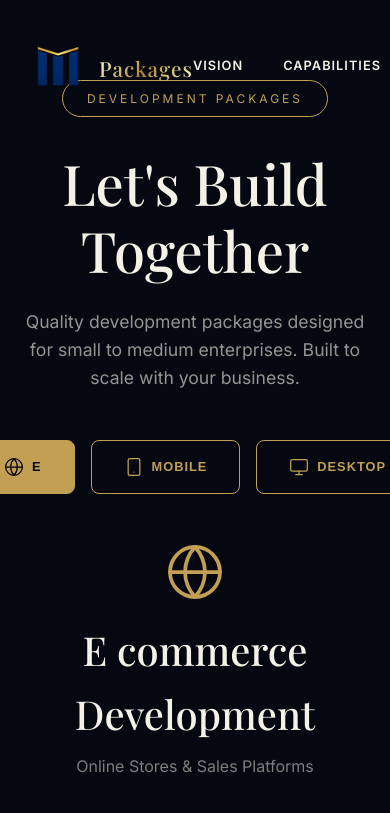
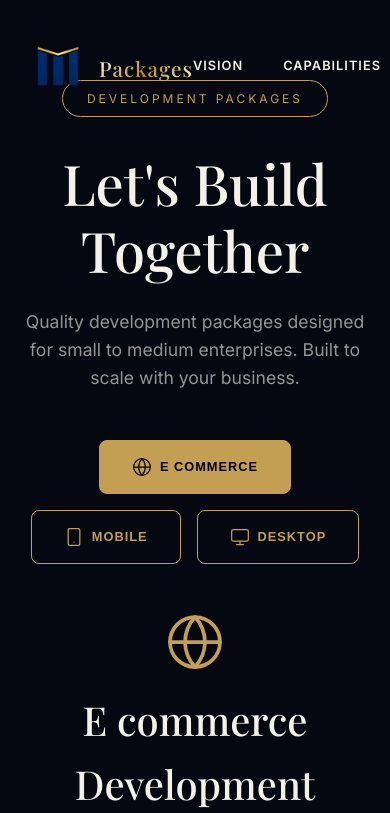
Before and after one commit to Mapetere/nm_holdings_site, a Next.js app: page /packages in a window 390 px wide. Shown: the top 813 px of the page. Built offline with nearby package versions, Linux system fonts and the light colour scheme; a web font is replaced by a local one.

Commit message:
feat: Add new packages page displaying development service tiers and pricing for e-commerce, mobile, and desktop.

```diff
--- a/src/app/packages/page.tsx
+++ b/src/app/packages/page.tsx
@@ -326,6 +326,7 @@ function PackagesContent() {
                     <div style={{
                         display: 'flex',
                         justifyContent: 'center',
+                        flexWrap: 'wrap',
                         gap: '1rem',
                         marginBottom: '3rem'
                     }}>
@@ -353,7 +354,7 @@ function PackagesContent() {
                                 <div style={{ width: '20px', height: '20px' }}>
                                     {React.createElement(packages[key].icon)}
                                 </div>
-                                {packages[key].title.split(' ')[0]}
+                                {packages[key].title.replace(' Development', '').replace(' App', '')}
                             </button>
                         ))}
                     </div>
```
